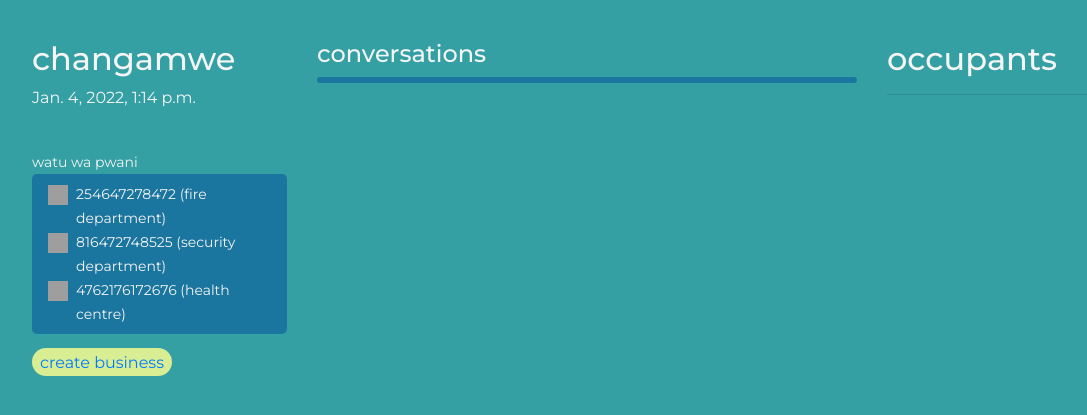
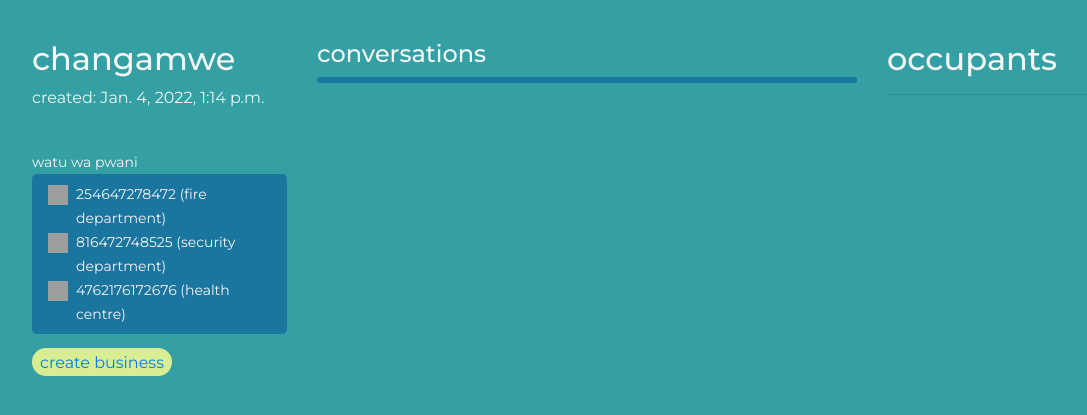
Before and after one commit to kennedybabu/my-hood, a Django app: page /hood/4/ in a window 1280 px wide. Shown: the part 56-471 px from the top of the page, without its empty margins (53-1140 px from the left). Run offline with Django 4.2, Linux system fonts and the light colour scheme; data comes from the database, SQL or seed files in the repository; some libraries are stand-ins or nearby versions; grey boxes are pictures that could not be loaded.

Commit message:
style: style the hood template

```diff
--- a/app/templates/app/hood.html
+++ b/app/templates/app/hood.html
@@ -7,7 +7,7 @@
         <div class="col-md-3">
 
             <h2>{{ hood.name }}</h2>
-            <p>{{ hood.created }}</p>   <br>
+            <p>created: {{ hood.created }}</p>   <br>
             <small>{{ hood.description }}</small>
 
             <div class="info-icons">
@@ -56,7 +56,7 @@
                             <a href="{% url 'delete_post' post.id %}"><span class="badge bg-danger">delete</span></a>
                         {% endif %}
                         <div class="user-profile">
-                            <img src="{{ user.profile_pic.url }}" alt="">
+                            <img src="{{ user.profile_pic.url }}" alt="profile_pic">
                         </div>
 
                         <small>@{{ post.user.name }} {{ post.created | timesince }}</small>
```
Also changed, not shown: README.md, static/images/jacqueline-munguia-1pAwJiCD60c-unsplash.jpg (added).
